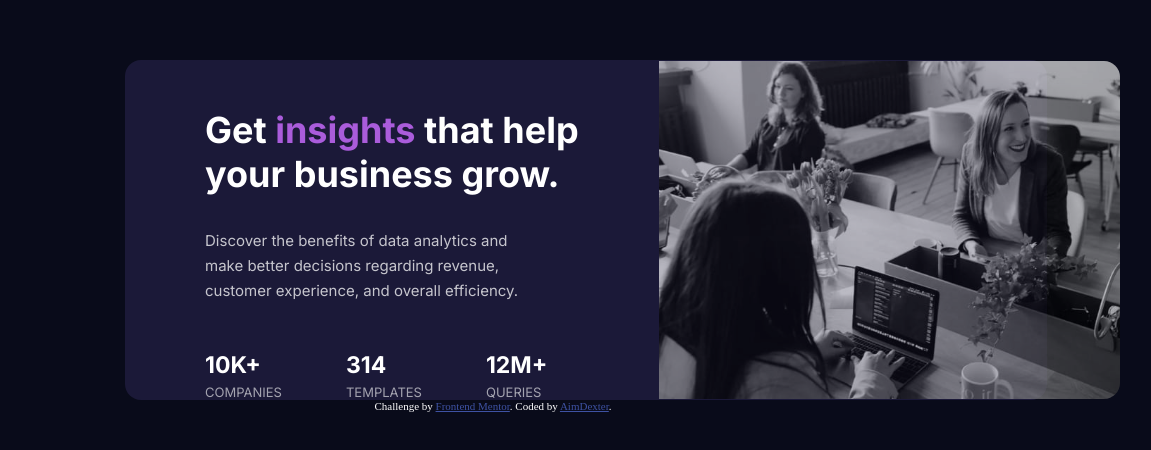
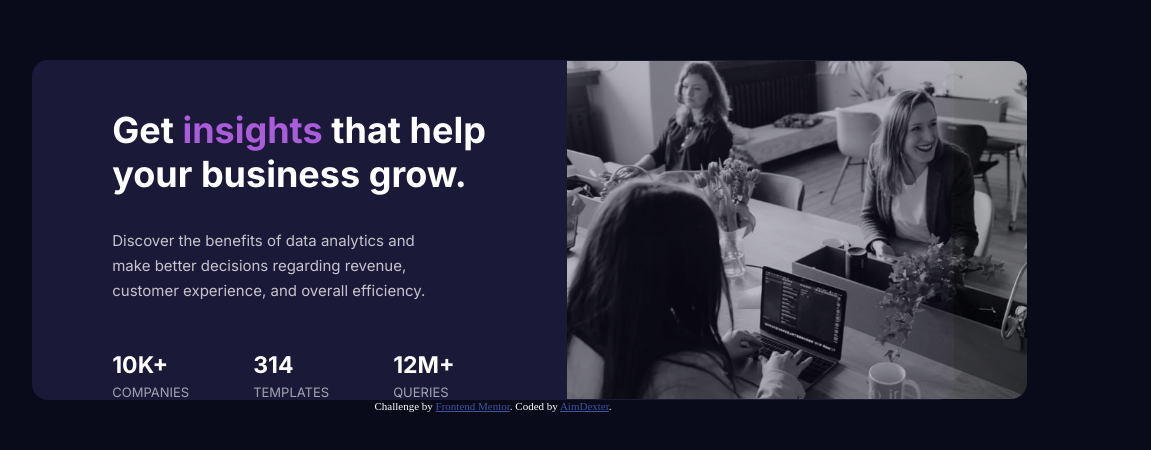
Before and after one commit to aimdexter/stats_preview_card, a plain HTML site: page index.html in a window 1536 px wide. Shown: the part 196-646 px from the top of the page, without its empty margins (275-1426 px from the left). Drawn offline with Linux system fonts and the light colour scheme.

Commit message:
changing card marging left and right to auto

```diff
--- a/style.css
+++ b/style.css
@@ -93,7 +93,7 @@ body{
     .card{
         display: flex;
         flex-direction: row;
-        margin: 16rem 16rem 0rem 25rem;
+        margin: 16rem auto 0rem auto;
         width :60%;
         font-family: 'Inter', sans-serif;
         border-radius: 1rem;
```
